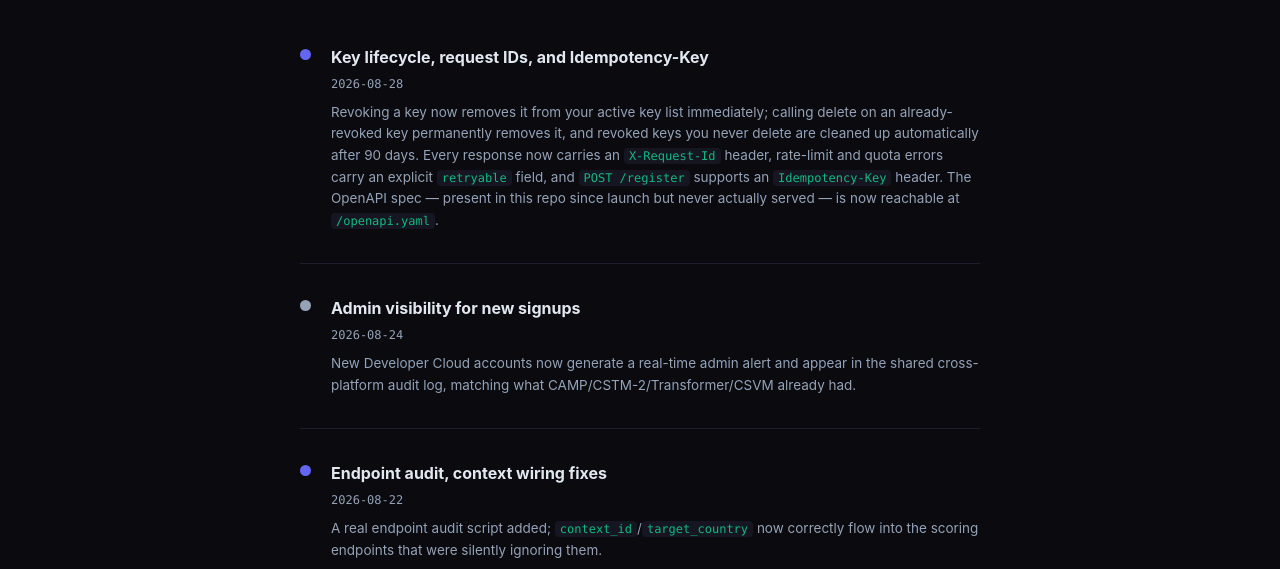
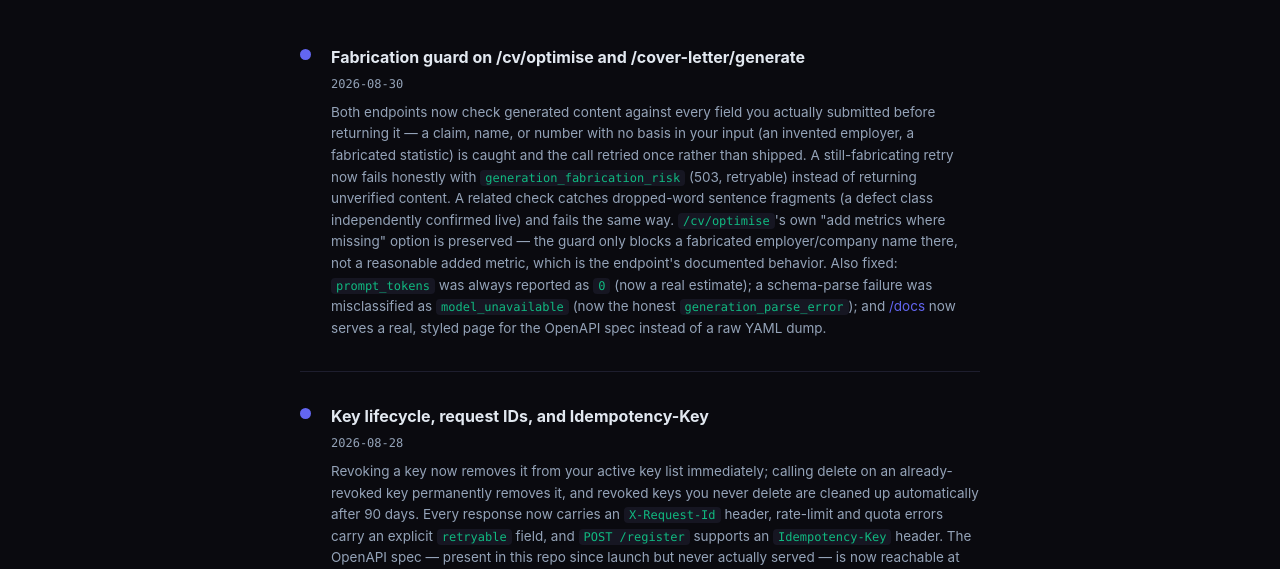
Before and after one commit to owolat4real/developer-portal, a website: page public/changelog.html in a window 1280 px wide. Shown: the part 228-797 px from the top of the page. Drawn offline with Linux system fonts and the light colour scheme.

Commit message:
docs: changelog entry for the fabrication guard + related fixes

```diff
--- a/public/changelog.html
+++ b/public/changelog.html
@@ -44,6 +44,15 @@ h1{font-size:36px;font-weight:800;letter-spacing:-1px;margin-bottom:10px}
 <div class="wrap">
   <h1>Changelog</h1>
   <p class="lead">Version history for CareerStudioMax Developer Cloud, the purpose-built career intelligence API.</p>
+
+  <div class="entry">
+    <div class="dot-col"><div class="dot"></div></div>
+    <div class="entry-body">
+      <h3>Fabrication guard on /cv/optimise and /cover-letter/generate</h3>
+      <div class="date">2026-08-30</div>
+      <p>Both endpoints now check generated content against every field you actually submitted before returning it — a claim, name, or number with no basis in your input (an invented employer, a fabricated statistic) is caught and the call retried once rather than shipped. A still-fabricating retry now fails honestly with <code>generation_fabrication_risk</code> (503, retryable) instead of returning unverified content. A related check catches dropped-word sentence fragments (a defect class independently confirmed live) and fails the same way. <code>/cv/optimise</code>'s own "add metrics where missing" option is preserved — the guard only blocks a fabricated employer/company name there, not a reasonable added metric, which is the endpoint's documented behavior. Also fixed: <code>prompt_tokens</code> was always reported as <code>0</code> (now a real estimate); a schema-parse failure was misclassified as <code>model_unavailable</code> (now the honest <code>generation_parse_error</code>); and <a href="https://api-platform-ubur.onrender.com/docs">/docs</a> now serves a real, styled page for the OpenAPI spec instead of a raw YAML dump.</p>
+    </div>
+  </div>
 
   <div class="entry">
     <div class="dot-col"><div class="dot"></div></div>
```
